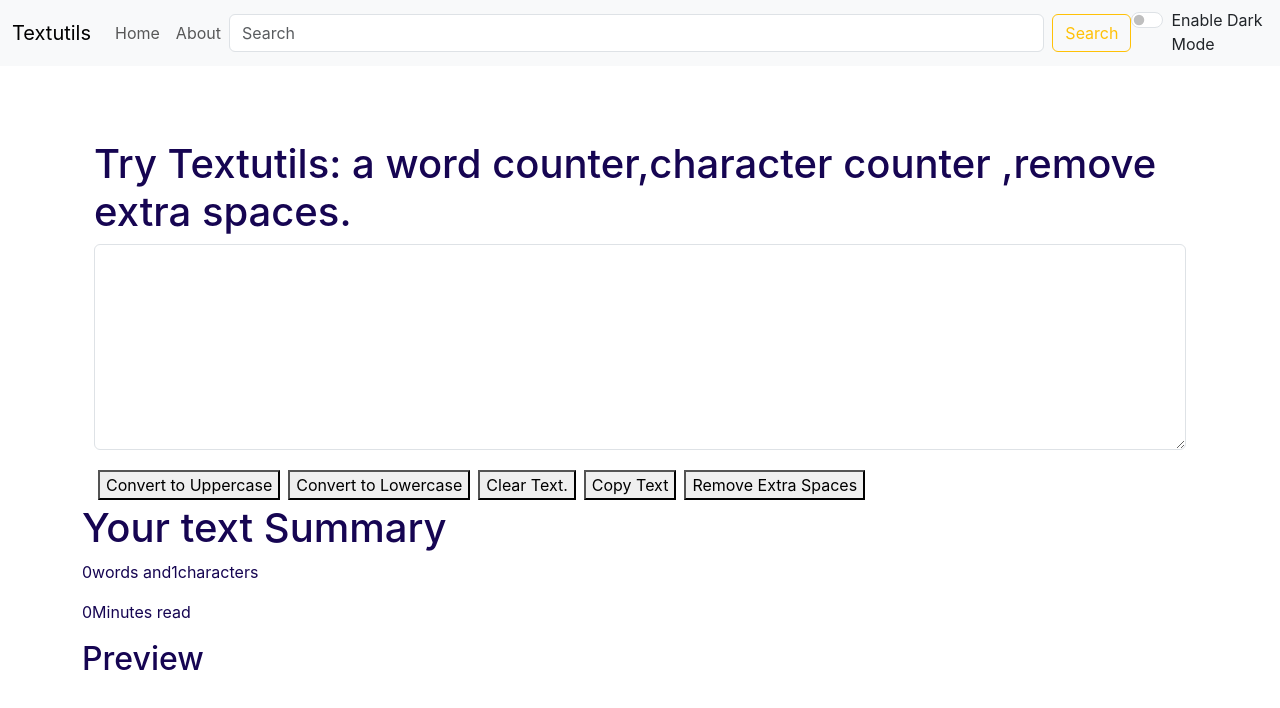
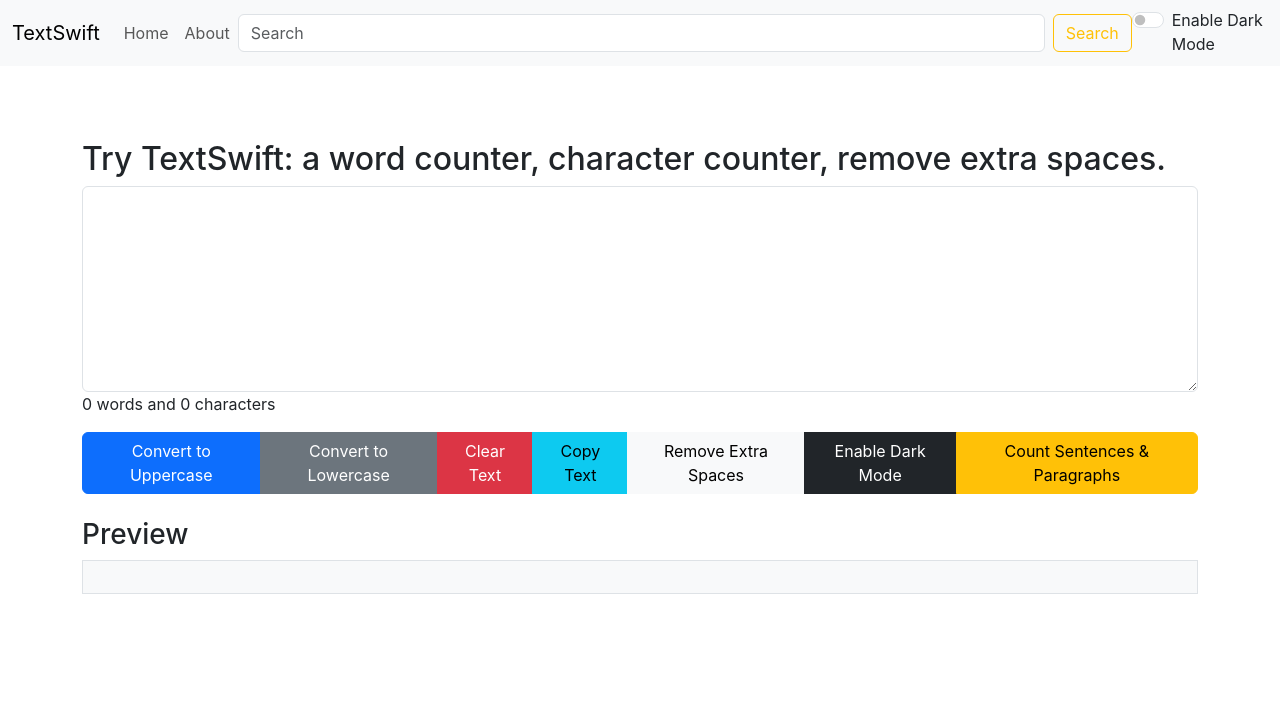
Before and after one commit to shounakmitra13/Shounak-s-Text-sw, a React (Create React App) app: page / in a window 1280 px wide. Shown: the top 708 px of the page. Built offline with nearby package versions, Linux system fonts and the light colour scheme.

Commit message:
commit two

```diff
--- a/package.json
+++ b/package.json
@@ -1,5 +1,5 @@
 {
-  "homepage": "https://shounakmitra13.github.io/Textutils-React",
+  "homepage": "https://shounakmitra13.github.io/Shounak-s-Text-sw",
   "name": "textutils",
   "version": "0.1.0",
   "private": true,
--- a/public/index.html
+++ b/public/index.html
@@ -13,7 +13,7 @@
     <link rel="manifest" href="%PUBLIC_URL%/manifest.json" />
     <script src="App.js"></script>
     <link href="https://cdn.jsdelivr.net/npm/bootstrap@5.3.0/dist/css/bootstrap.min.css" rel="stylesheet" integrity="sha384-9ndCyUaIbzAi2FUVXJi0CjmCapSmO7SnpJef0486qhLnuZ2cdeRhO02iuK6FUUVM" crossorigin="anonymous">
-    <title>Shounak's App to count words,characters and other text related utilities.</title>
+    <title>TextSwift</title>
   </head>
   <body>
     <noscript>You need to enable JavaScript to run this app.</noscript>
--- a/src/App.js
+++ b/src/App.js
@@ -1,13 +1,15 @@
 import "./App2.css";
 import Navbar from "./components/Navbar";
 import Alert from "./components/Alert";
-import TextForm from "./components/TextForm";
 import React, { useState } from "react";
 import About from "./components/About";
-import { BrowserRouter, Routes, Route } from "react-router-dom";
+import { BrowserRouter, Routes, Route, Navigate } from "react-router-dom";
+
 function App() {
   const [mode, setMode] = useState("light");
   const [alert, setAlert] = useState(null);
+  const [text, setText] = useState(""); // State to track text input
+
   const showAlert = (message, type) => {
     setAlert({
       msg: message,
@@ -17,33 +19,92 @@
       setAlert(null);
     }, 1500);
   };
+
   const toggleMode = () => {
     if (mode === "light") {
       setMode("dark");
       document.body.style.backgroundColor = "#160552";
       showAlert("Dark mode has been enabled", "success");
-      //document.title = "Textutils~Dark Mode";
     } else if (mode === "dark") {
       setMode("light");
       document.body.style.backgroundColor = "white";
-      showAlert("Light mode has been enabled", "success ");
-      //document.title = "TextUtils~LightMode";
+      showAlert("Light mode has been enabled", "success");
     }
   };
+
   const changegreen = () => {
     document.body.style.backgroundColor = "#35C649";
   };
+
   const changeyellow = () => {
     document.body.style.backgroundColor = "#CAB911";
   };
+
   const changered = () => {
     document.body.style.backgroundColor = "#C15031";
   };
+
+  // Handle change in the text input
+  const handleChange = (event) => {
+    setText(event.target.value);
+  };
+
+  // Count words, characters, sentences, and paragraphs correctly
+  const countWords = (text) => {
+    let trimmedText = text.trim();
+    return trimmedText.length === 0 ? 0 : trimmedText.split(/\s+/).length;
+  };
+
+  const countCharacters = (text) => {
+    return text.length;
+  };
+
+  const countSentences = (text) => {
+    return text.split(/[.!?]\s+/).filter(Boolean).length;
+  };
+
+  const countParagraphs = (text) => {
+    return text.split(/\n\s*\n/).filter(Boolean).length;
+  };
+
+  // Convert text to uppercase
+  const handleUppercase = () => {
+    setText(text.toUpperCase());
+    showAlert("Converted to uppercase", "success");
+  };
+
+  // Convert text to lowercase
+  const handleLowercase = () => {
+    setText(text.toLowerCase());
+    showAlert("Converted to lowercase", "success");
+  };
+
+  // Clear text
+  const handleClearText = () => {
+    setText("");
+    showAlert("Text cleared", "success");
+  };
+
+  // Copy text to clipboard
+  const handleCopyText = () => {
+    navigator.clipboard.writeText(text);
+    showAlert("Text copied to clipboard", "success");
+  };
+
+  // Remove extra spaces
+  const handleRemoveExtraSpaces = () => {
+    setText(text.split(/\s+/).join(" "));
+    showAlert("Extra spaces removed", "success");
+  };
+
+  //Convert to pascal Case
+
+
   return (
     <>
       <BrowserRouter>
         <Navbar
-          title="Textutils"
+          title="TextSwift"
           aboutText="About"
           mode={mode}
           toggleMode={toggleMode}
@@ -54,17 +115,59 @@
         <Alert alert={alert} />
         <div className="container my-4" mode={mode}>
           <Routes>
-            <Route exact path="/about" element={<About mode={mode} />}></Route>
             <Route
-              exact path="/"
+              exact
+              path="/about"
+              element={<About mode={mode} />}
+            ></Route>
+            <Route
+              exact
+              path="/"
               element={
-                <TextForm heading="Try Textutils: a word counter,character counter ,remove extra spaces. " mode={mode} />
+                <>
+                  <h2>Try TextSwift: a word counter, character counter, remove extra spaces.</h2>
+                  <textarea
+                    className="form-control"
+                    value={text}
+                    onChange={handleChange}
+                    style={{
+                      backgroundColor: mode === "dark" ? "#333" : "white",
+                      color: mode === "dark" ? "white" : "#042743",
+                    }}
+                    rows="8"
+                  ></textarea>
+                  <p>
+                    {countWords(text)} words and {countCharacters(text)} characters
+                  </p>
+                  <div className="btn-group">
+                    <button onClick={handleUppercase} className="btn btn-primary">Convert to Uppercase</button>
+                    <button onClick={handleLowercase} className="btn btn-secondary">Convert to Lowercase</button>
+                    <button onClick={handleClearText} className="btn btn-danger">Clear Text</button>
+                    <button onClick={handleCopyText} className="btn btn-info">Copy Text</button>
+                    <button onClick={handleRemoveExtraSpaces} className="btn btn-light">Remove Extra Spaces</button>
+                    <button onClick={toggleMode} className="btn btn-dark">
+                      {mode === "light" ? "Enable Dark Mode" : "Enable Light Mode"}
+                    </button>
+                    <button
+                      onClick={() => showAlert(`Sentences: ${countSentences(text)}. Paragraphs: ${countParagraphs(text)}`, "info")}
+                      className="btn btn-warning"
+                    >
+                      Count Sentences & Paragraphs
+                    </button>
+                  </div>
+                  <h3 className="mt-4">Preview</h3>
+                  <p className="border p-3" style={{ backgroundColor: mode === "dark" ? "#333" : "#f8f9fa" }}>
+                    {text}
+                  </p>
+                </>
               }
             ></Route>
+            <Route path="*" element={<Navigate to="/" />} />
           </Routes>
         </div>
       </BrowserRouter>
     </>
   );
 }
+
 export default App;
--- a/src/components/TextForm.js
+++ b/src/components/TextForm.js
@@ -32,6 +32,15 @@
   setText(newText.join(" "));
  //props.showAlert("The extra spaces were removed","success");
 }
+const handlePascalCase=()=>{
+    letnewText=text.toLowerCase()
+    .split(' ')
+    ,map(word=>
+      word/CharacterData(0).toUpperCase()+word.slice(1))
+      .join('');
+      setText(newText);
+     alert("CVonverted to Pascal Case");
+  };
   return (
     <>
     <div className="container" style={{color:props.mode==='dark'?'white':'#160552'}}>
@@ -44,6 +53,7 @@
       <button  disabled={text.length===0}className="btn-primary mx-1 my-1" onClick={handleClearClick}>Clear Text.</button>
       <button disabled={text.length===0} className="btn-primary mx-1 my-1" onClick={handleCopy}>Copy Text</button>
       <button disabled={text.length===0} className="btn-primary mx-1 my-1" onClick={handleExtraSpaces}>Remove Extra Spaces</button>
+      <button disabled={text.length===0} className="btn-primary mx-1 my-1" onClick={handlePascalCase}>Convert to pascalCase</button>
       </div>
     <div className="container-my4"  style={{color:props.mode==='dark'?'white':'#160552'}}>
         <h1 className='mb-2'>Your text Summary</h1>
```
